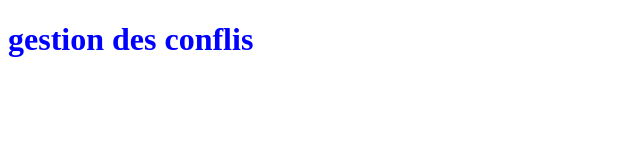
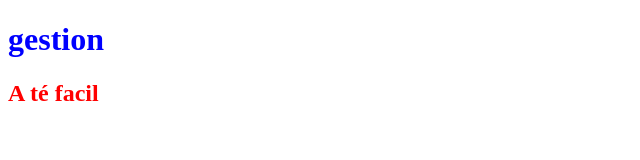
Before and after one commit to Van-eijk/conflic, a plain HTML site: page index.html in a window 1280 px wide. Shown: the whole page, without its empty margins (0-640 px from the left). Drawn offline with Linux system fonts and the light colour scheme.

Commit message:
ajout du 2eme titre

```diff
--- a/index.html
+++ b/index.html
@@ -8,6 +8,8 @@
     <title>Document</title>
 </head>
 <body>
-    <h1>gestion des conflis</h1>
+    <h1>gestion </h1>
+
+    <h2>A té facil</h2>
 </body>
 </html>
--- a/styles.css
+++ b/styles.css
@@ -1,3 +1,7 @@
 h1{
     color: blue;
 }
+
+h2{
+    color: red;
+}
```
